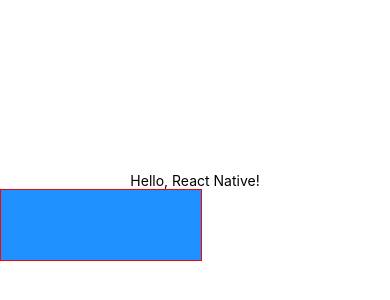
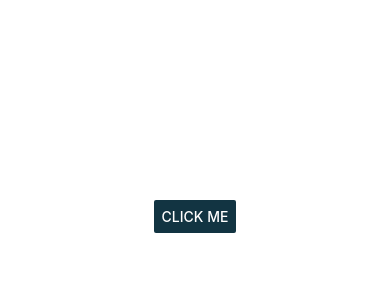
Before and after one commit to dano5342/react-native-tutorial, a React Native app: screen / in a window 390 px wide. Shown: the part 206-506 px from the top of the page. Built offline with nearby package versions, Linux system fonts and the light colour scheme.

Commit message:
button handling

```diff
--- a/App.js
+++ b/App.js
@@ -10,21 +10,15 @@ import {
   TouchableOpacity,
   TouchableHighlight,
   TouchableNativeFeedback,
+  Button,
  } from 'react-native';
 
 export default function App() {
   return (
     <SafeAreaView style={styles.container}>
-      <Text>
-        Hello, React Native!
-      </Text>
-      <TouchableNativeFeedback
-        onPress={() => { console.log('Native Tapped') }}
-      >
-        <View
-          style={{width: 200, height: 70, backgroundColor: 'dodgerblue'}}
-        ></View>
-      </TouchableNativeFeedback>
+      <Button
+        color="#123442"
+        title="Click Me" onPress={() => { console.log('Button Tapped')}} />
     </SafeAreaView>
   );
 }
```
